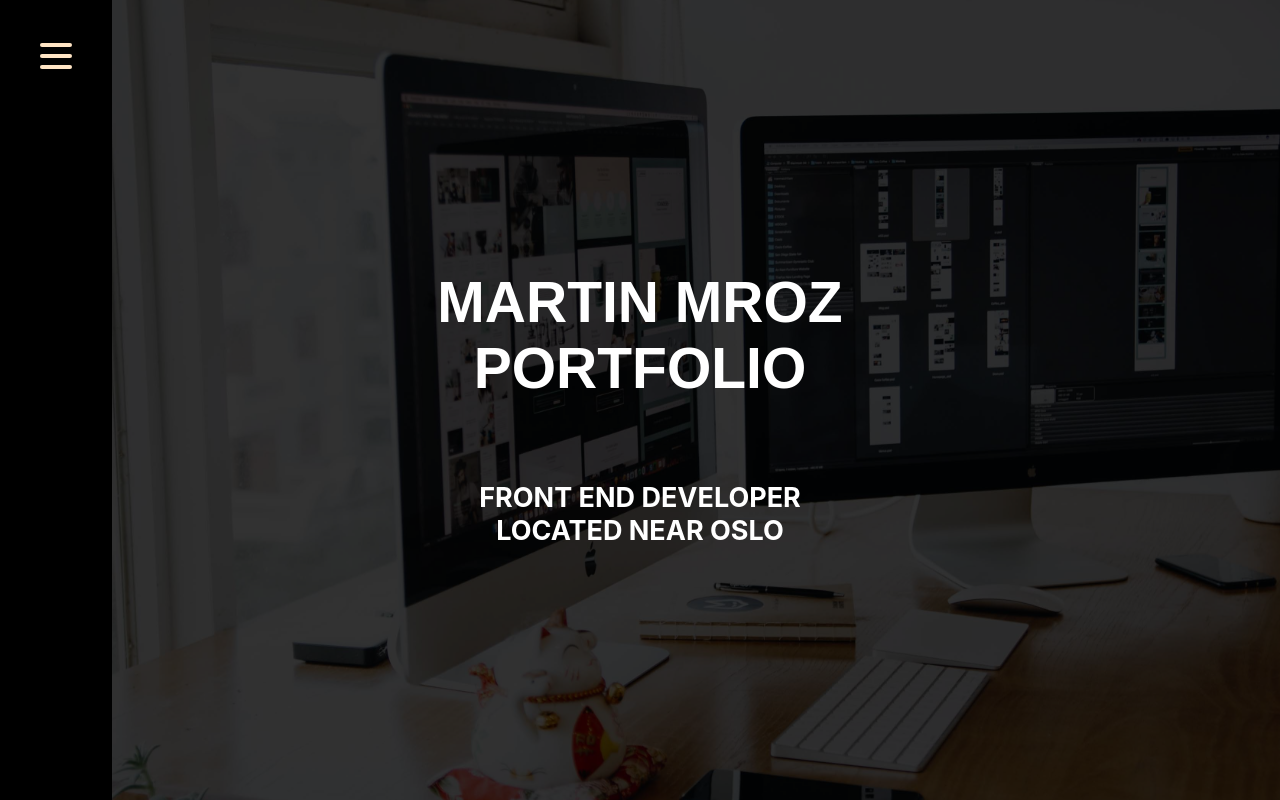
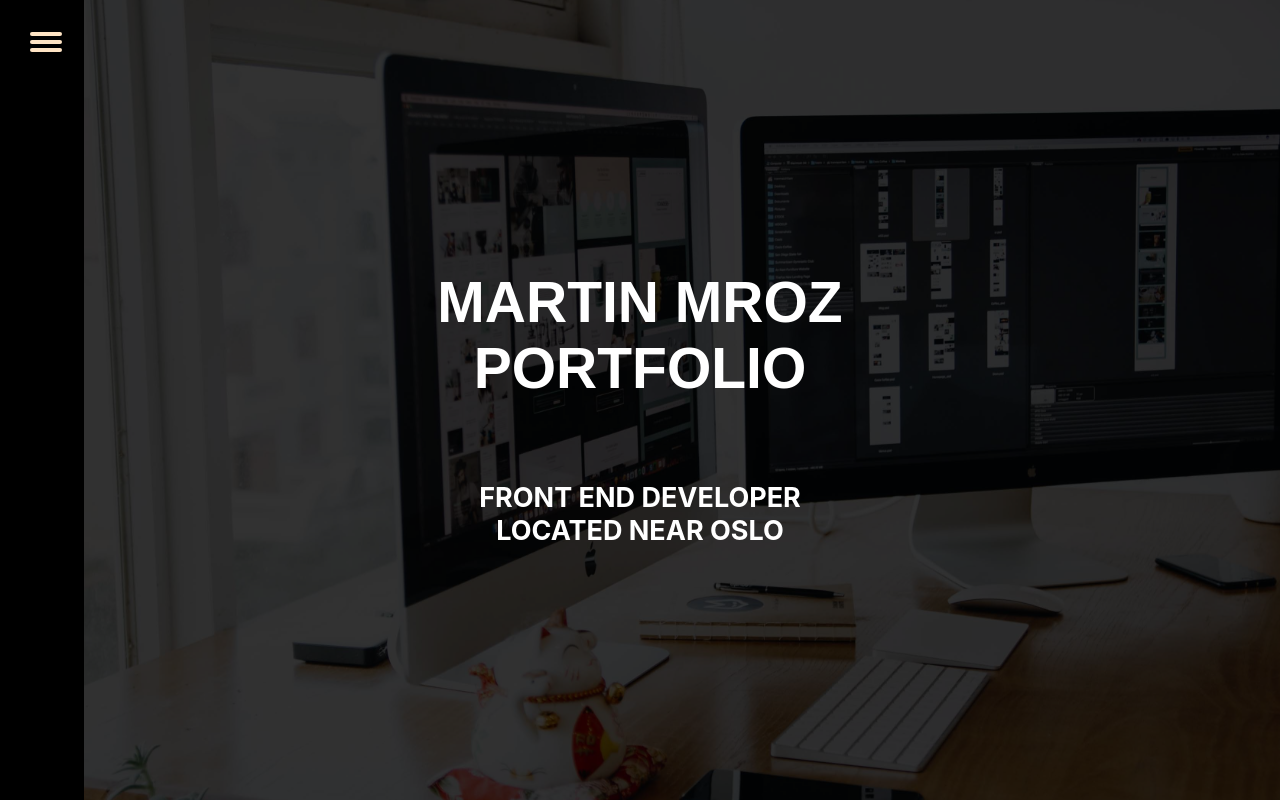
Before and after one commit to martinMr79/portfolio2, a React (Create React App) app: page / in a window 1280 px wide. Built offline with nearby package versions, Linux system fonts and the light colour scheme.

Commit message:
working on menu

```diff
--- a/src/components/navbar/Navbar.jsx
+++ b/src/components/navbar/Navbar.jsx
@@ -8,8 +8,8 @@ function Navbar() {
 
   return (
     <Header>
-      <Nav>
-        <Hamburger onClick={toggle}>
+      <Nav isOpen={isOpen}>
+        <Hamburger isOpen={isOpen} onClick={toggle}>
           <div />
           <div />
           <div />
@@ -27,4 +27,5 @@ function Navbar() {
   );
 }
 
+
 export default Navbar;
--- a/src/components/navbar/Styled.jsx
+++ b/src/components/navbar/Styled.jsx
@@ -6,7 +6,7 @@ export const Nav = styled.nav`
   align-items: start;
   position: fixed;
   background-color: black;
-  padding: 40px;
+  padding: 30px;
   z-index: 9;
   top: 0;
   left: 0;
@@ -14,9 +14,9 @@ export const Nav = styled.nav`
 
   @media (max-width: 768px) {
     flex-direction: row;
-    justify-content: space-around;
+    justify-content: space-between;
     align-items: center;
-    padding: 14px 0;
+    padding: 14px 20px;
     width: 100%;
     height: auto;
     bottom: auto;
@@ -32,21 +32,14 @@ export const Nav = styled.nav`
   }
 `;
 
-
-
 export const Hamburger = styled.div`
   cursor: pointer;
   display: flex;
   flex-direction: column;
   justify-content: space-around;
-  width: 2rem;
-  height: 2rem;
+  width: 1.5rem;
+  height: 1.5rem;
   z-index: 10;
-
-  @media (max-width: 768px) {
-    position: absolute;
-    right: 20px;
-  }
 
   div {
     width: 2rem;
@@ -99,22 +92,20 @@ export const NavLink = styled.a`
     transform: translateY(0);
   }
 
-  @media (max-width: 1000px) {
+  @media (max-width: 768px) {
+    order: -1;
     margin: 10px 0;
     font-size: 1rem;
   }
 `;
 
-
 export const Header = styled.header`
-
   display: flex;
   align-items: center;
   justify-content: center;
   flex-direction: column;
   position: relative;
   text-align: center;
-
 
   &::after {
     content: '';
@@ -125,7 +116,6 @@ export const Header = styled.header`
     right: 0;
     left: 0;
     opacity: 0.8;
-
   }
 
   h1, h2, a {
@@ -137,7 +127,6 @@ export const Header = styled.header`
     font-size: 57px;
     font-family: 'Roboto-Thin', sans-serif;
     text-transform: uppercase;
-    color: red;
   }
 
   h2 {
```
